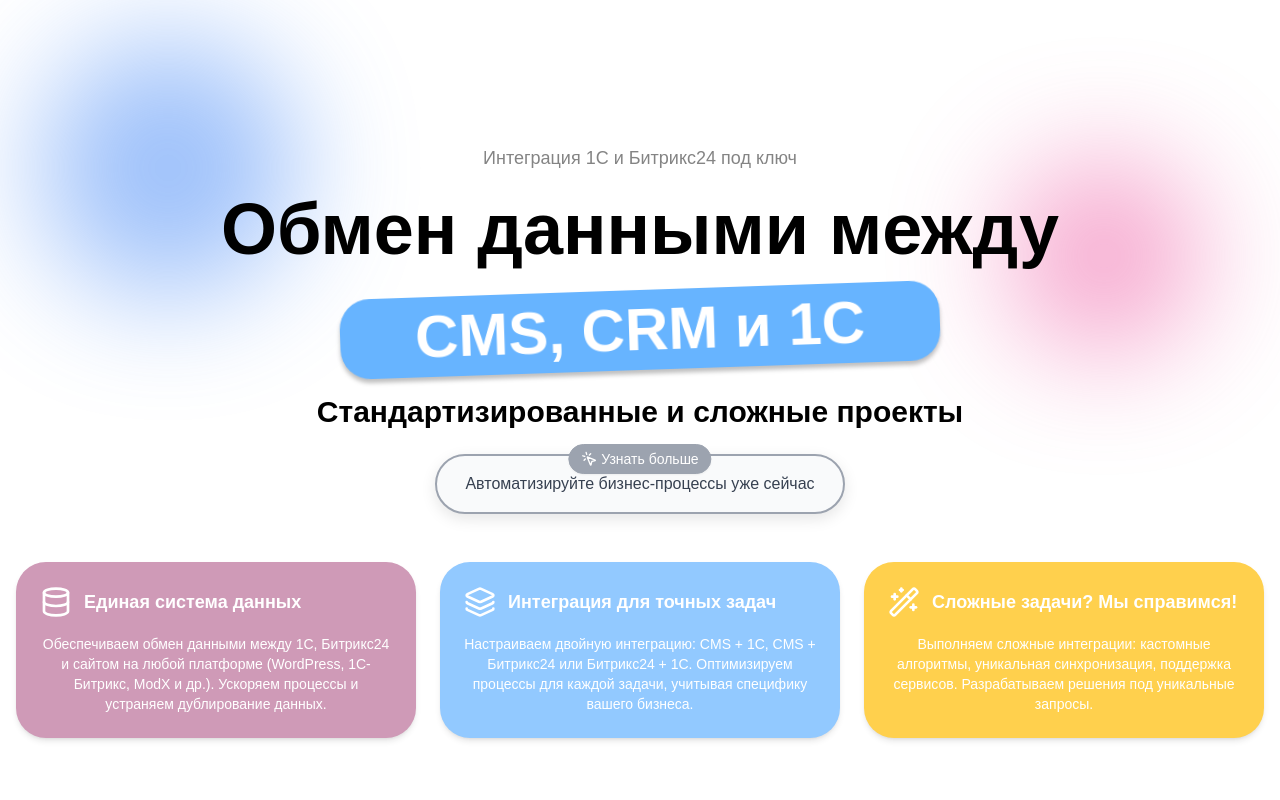
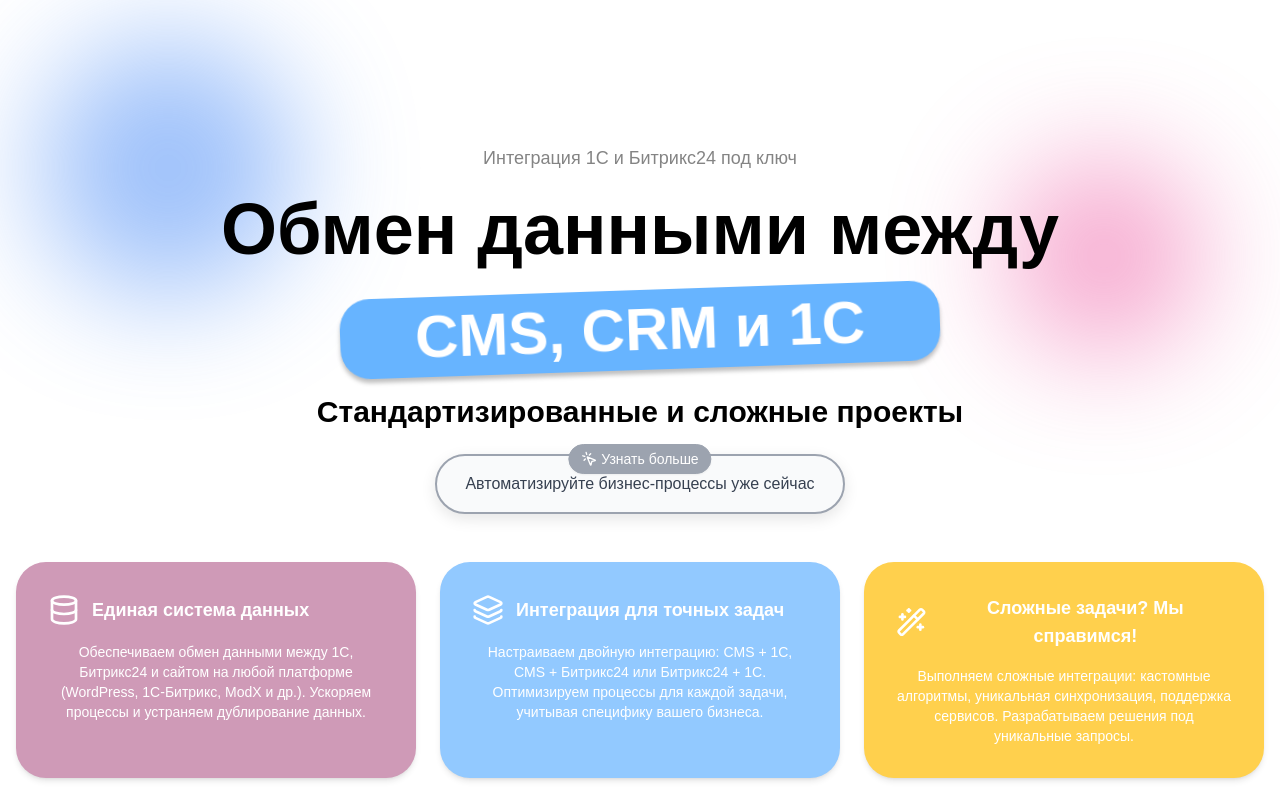
Before and after one commit to mksusha/Integrify, a Next.js app: page / in a window 1280 px wide. Shown: the top 800 px of the page. Built offline with nearby package versions, Linux system fonts and the light colour scheme.

Commit message:
Fix missing updates

```diff
--- a/src/components/ContactForm.tsx
+++ b/src/components/ContactForm.tsx
@@ -21,7 +21,7 @@
     };
 
     return (
-        <section className="py-20 relative">
+        <section data-aos="fade-up" className="py-20 relative">
             {}
             <motion.div
                 className="absolute -top-16 left-1/4 w-48 h-48 bg-blue-400 rounded-full opacity-20"
--- a/src/components/HeroSection.tsx
+++ b/src/components/HeroSection.tsx
@@ -5,18 +5,14 @@
 const HeroSection: React.FC = () => {
     return (
         <section data-aos="fade-up" className="pt-15 md:pt-20 py-16 px-4">
-
-            <div className="container mx-auto text-center">
-                {}
+            <div className="container mx-auto text-center max-w-screen-xl">
                 <p className="text-lg text-grey-light mb-3">
                     Интеграция 1С и Битрикс24 под ключ
                 </p>
 
-                {}
                 <h1 className="text-5xl md:text-7xl font-bold text-black leading-snug md:leading-tight font-nunito">
                     Обмен данными между
-
-                    <br/>
+                    <br />
                     <span
                         className="bg-azure-light text-white text-4xl md:text-6xl rounded-[20px] md:rounded-[30px] shadow-md flex items-center justify-center font-bold mx-auto mt-4 swing-animation"
                         style={{
@@ -26,11 +22,10 @@
                             boxShadow: "0 4px 4px 0 rgba(0, 0, 0, 0.25)",
                         }}
                     >
-  CMS, CRM и 1С
-</span>
+                        CMS, CRM и 1С
+                    </span>
                 </h1>
 
-                {}
                 <p className="text-3xl text-black font-semibold mt-6">
                     Стандартизированные и сложные проекты
                 </p>
@@ -42,24 +37,27 @@
                             boxShadow: "0 5px 15px rgba(0, 0, 0, 0.1)",
                         }}
                     >
-                        {}
                         <div
                             className="absolute -top-3 left-1/2 transform -translate-x-1/2 flex items-center justify-center px-3 py-1 rounded-full bg-gray-400 text-white text-sm font-medium shadow-sm border border-gray-400 duration-300 group-hover:bg-gray-700 group-hover:text-gray-200"
                         >
-                            <MousePointerClick className="w-4 h-4 mr-1"/> {}
-                            Узнать больше
+                            <MousePointerClick className="w-4 h-4 mr-1" /> Узнать больше
                         </div>
-                        <h5 className='m-1'>Автоматизируйте бизнес-процессы уже сейчас</h5>
-
+                        <h5 className="m-1">Автоматизируйте бизнес-процессы уже сейчас</h5>
                     </button>
                 </div>
 
-                {}
                 <div className="grid grid-cols-1 md:grid-cols-3 gap-6 mt-12">
-                    {}
-                    <div className="bg-kobi text-white p-6 rounded-[30px] shadow-md">
+                    <div
+                        className="bg-kobi text-white p-8 rounded-[30px] shadow-md"
+                        style={{
+                            maxWidth: "440px",
+                            minHeight: "200px",
+                            height: "auto",
+                            margin: "0 auto",
+                        }}
+                    >
                         <div className="flex items-center mb-4">
-                            <Database className="w-8 h-8 mr-3"/> {}
+                            <Database className="w-8 h-8 mr-3" />
                             <h3 className="text-lg font-bold">Единая система данных</h3>
                         </div>
                         <p className="text-sm">
@@ -68,10 +66,17 @@
                         </p>
                     </div>
 
-                    {}
-                    <div className="bg-anakiwa text-white p-6 rounded-[30px] shadow-md">
+                    <div
+                        className="bg-anakiwa text-white p-8 rounded-[30px] shadow-md"
+                        style={{
+                            maxWidth: "440px",
+                            minHeight: "200px",
+                            height: "auto",
+                            margin: "0 auto",
+                        }}
+                    >
                         <div className="flex items-center mb-4">
-                            <Layers className="w-8 h-8 mr-3"/> {}
+                            <Layers className="w-8 h-8 mr-3" />
                             <h3 className="text-lg font-bold">Интеграция для точных задач</h3>
                         </div>
                         <p className="text-sm">
@@ -80,20 +85,26 @@
                         </p>
                     </div>
 
-                    {}
-                    <div className="bg-yellow-sea text-white p-6 rounded-[30px] shadow-md">
+                    <div
+                        className="bg-yellow-sea text-white p-8 rounded-[30px] shadow-md"
+                        style={{
+
+                            maxWidth: "440px",
+                            minHeight: "200px",
+                            height: "auto",
+                            margin: "0 auto",
+                        }}
+                    >
                         <div className="flex items-center mb-4">
-                            <WandSparkles className="w-8 h-8 mr-3"/> {}
+                            <WandSparkles className="w-8 h-8 mr-3" />
                             <h3 className="text-lg font-bold">Сложные задачи? Мы справимся!</h3>
                         </div>
                         <p className="text-sm">
                             Выполняем сложные интеграции: кастомные алгоритмы, уникальная синхронизация, поддержка
-                            сервисов.
-                            Разрабатываем решения под уникальные запросы.
+                            сервисов. Разрабатываем решения под уникальные запросы.
                         </p>
                     </div>
                 </div>
-
             </div>
         </section>
     );
--- a/src/components/WhyChooseUsPage.tsx
+++ b/src/components/WhyChooseUsPage.tsx
@@ -3,6 +3,8 @@
 import {motion} from "framer-motion";
 import {Monitor, ShieldCheck, Star, Users} from "lucide-react";
 import {useEffect, useState} from "react";
+import "aos/dist/aos.css";
+import AOS from "aos";
 
 const reasons = [
     {
@@ -32,21 +34,33 @@
 ];
 
 const ReasonsSectionContent: React.FC = () => {
-    const [isClient, setIsClient] = useState(false);
+    const [isDesktop, setIsDesktop] = useState(false);
 
     useEffect(() => {
-        setIsClient(true); // Устанавливаем флаг после монтирования клиента
+        const handleResize = () => {
+            setIsDesktop(window.innerWidth >= 768);
+        };
+        handleResize(); // Проверка при монтировании
+        window.addEventListener("resize", handleResize);
+        return () => window.removeEventListener("resize", handleResize);
+    }, []);
+
+    useEffect(() => {
+        AOS.init({
+            duration: 800,
+            easing: "ease-out",
+        });
     }, []);
 
     return (
         <section data-aos="fade-up" className="py-16">
             <div className="max-w-7xl mx-auto px-6 md:px-12 text-center">
-                <h2 className="text-3xl md:text-5xl font-bold mb-8">
+                <h2 className="text-3xl md:text-5xl font-bold mb-16">
                     Почему <span className="text-yellow-sea">выбирают нас?</span>
                 </h2>
                 <div className="grid grid-cols-1 sm:grid-cols-2 lg:grid-cols-4 gap-8">
-                    {reasons.map((reason, index) => (
-                        isClient ? (
+                    {reasons.map((reason, index) =>
+                        isDesktop ? (
                             <motion.div
                                 key={index}
                                 className="reason-card flex flex-col items-center justify-center p-6 rounded-xl border border-gray-200 shadow-sm"
@@ -71,6 +85,8 @@
                             <div
                                 key={index}
                                 className="reason-card flex flex-col items-center justify-center p-6 rounded-xl border border-gray-200 shadow-sm"
+                                data-aos="fade-left"
+                                data-aos-delay={`${index * 150}`}
                             >
                                 <div className="mb-4">{reason.icon}</div>
                                 <h3 className="text-lg font-semibold text-gray-900 mb-2">
@@ -81,7 +97,7 @@
                                 </p>
                             </div>
                         )
-                    ))}
+                    )}
                 </div>
             </div>
         </section>
```
